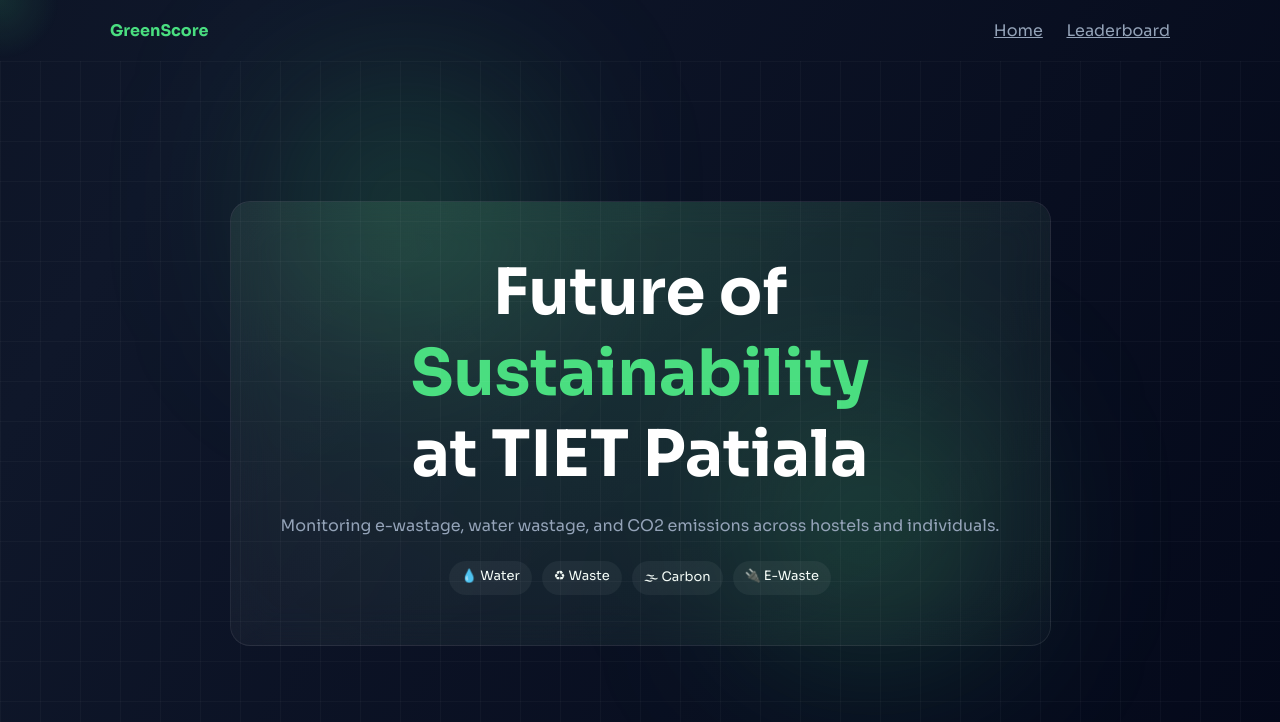
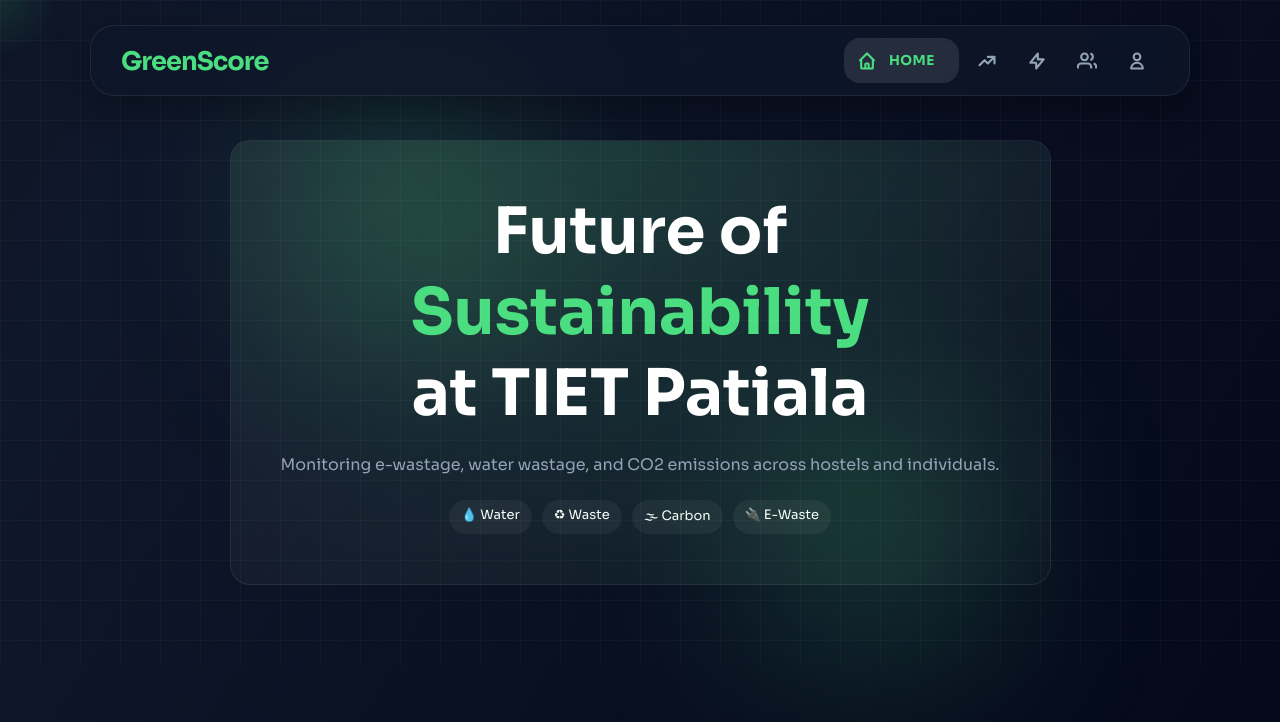
Before and after one commit to abhyudaysaksena06/Env_Pro, a plain HTML site: page index.html in a window 1280 px wide. Shown: the top 722 px of the page. Drawn offline with nearby package versions, Linux system fonts and the light colour scheme.

Commit message:
Nav-Bar Fixed

```diff
--- a/index.html
+++ b/index.html
@@ -29,15 +29,59 @@
     <div class="cursor-glow"></div>
 
     <!-- NAV -->
-    <nav class="nav">
-      <div class="container nav-inner">
-        <div class="logo">GreenScore</div>
-        <div class="nav-links">
-          <a href="#">Home</a>
-          <a href="#leaderboard">Leaderboard</a>
-        </div>
-      </div>
-    </nav>
+    <div class="nav-container" id="navContainer">
+        <nav>
+            <div class="logo">GreenScore</div>
+
+            <div class="menu">
+                <a href="index.html" class="link active home-link">
+                    <span class="link-icon">
+                        <svg xmlns="http://www.w3.org/2000/svg" fill="none" viewBox="0 0 24 24" stroke="currentColor">
+                            <path d="M3 12l2-2m0 0l7-7 7 7M5 10v10a1 1 0 001 1h3m10-11l2 2m-2-2v10a1 1 0 01-1 1h-3m-6 0a1 1 0 001-1v-4a1 1 0 011-1h2a1 1 0 011 1v4a1 1 0 001 1m-6 0h6" />
+                        </svg>
+                    </span>
+                    <span class="link-title">Home</span>
+                </a>
+
+                <a href="Leaderboard.html" class="link leader-link">
+                    <span class="link-icon">
+                        <svg xmlns="http://www.w3.org/2000/svg" fill="none" viewBox="0 0 24 24" stroke="currentColor">
+                            <path stroke-linecap="round" stroke-linejoin="round" d="M13 7h8m0 0v8m0-8l-8 8-4-4-6 6" />
+                        </svg>
+                    </span>
+                    <span class="link-title">Leaderboard</span>
+                </a>
+
+                <a href="E_Waste.html" class="link ewaste-link">
+                    <span class="link-icon">
+                        <svg xmlns="http://www.w3.org/2000/svg" fill="none" viewBox="0 0 24 24" stroke="currentColor">
+                           <path stroke-linecap="round" stroke-linejoin="round" d="M13 10V3L4 14h7v7l9-11h-7z" />
+                        </svg>
+                    </span>
+                    <span class="link-title">E-Waste</span>
+                </a>
+
+                <a href="Team.html" class="link team-link">
+                    <span class="link-icon">
+                        <svg xmlns="http://www.w3.org/2000/svg" fill="none" viewBox="0 0 24 24" stroke="currentColor">
+                            <path d="M17 21v-2a4 4 0 00-4-4H5a4 4 0 00-4 4v2" /><circle cx="9" cy="7" r="4" />
+                            <path d="M23 21v-2a4 4 0 00-3-3.87" /><path d="M16 3.13a4 4 0 010 7.75" />
+                        </svg>
+                    </span>
+                    <span class="link-title">Team</span>
+                </a>
+
+                <a href="User_Profile.html" class="link profile-link">
+                    <span class="link-icon">
+                        <svg xmlns="http://www.w3.org/2000/svg" fill="none" viewBox="0 0 24 24" stroke="currentColor">
+                            <path stroke-linecap="round" stroke-linejoin="round" d="M16 7a4 4 0 11-8 0 4 4 0 018 0zM12 14a7 7 0 00-7 7h14a7 7 0 00-7-7z" />
+                        </svg>
+                    </span>
+                    <span class="link-title">User Profile</span>
+                </a>
+            </div>
+        </nav>
+    </div>
 
     <!-- HERO -->
     <section class="hero">
--- a/script.js
+++ b/script.js
@@ -82,7 +82,7 @@ function initPreloader() {
         duration: 1,
         ease: "expo.inOut",
         onStart: function() {
-            gsap.set(".nav, .hero, section, footer", { visibility: "visible" });
+            gsap.set(".nav-container, .hero, section, footer", { visibility: "visible" });
         }
     }, "-=0.3");
 
@@ -151,7 +151,19 @@ function calculateImpact() {
     analogy = "<p>Please enter valid usage data to see your impact.</p>";
   }
 
-  const resultBox = document.getElementById("impactResult");
+const resultBox = document.getElementById("impactResult");
   resultBox.innerHTML = analogy;
   resultBox.style.display = "block";
 }
+
+/* NAVBAR SCROLL */
+const navContainer = document.getElementById('navContainer');
+if (navContainer) {
+    window.addEventListener('scroll', () => {
+        if (window.scrollY > 50) {
+            navContainer.classList.add('scrolled');
+        } else {
+            navContainer.classList.remove('scrolled');
+        }
+    });
+}
--- a/style2.css
+++ b/style2.css
@@ -89,39 +89,125 @@ body {
   transition: 0.15s ease;
 }
 
-/* NAV */
-.nav {
-  padding: 20px 0;
-}
-.nav-inner {
-  display: flex;
-  justify-content: space-between;
-  align-items: center;
-}
-.logo {
-  color: var(--accent);
-  font-weight: 700;
+/* --- LARGE FLOATING NAVBAR --- */
+.nav-container {
+    position: fixed;
+    top: 25px;
+    left: 50%;
+    transform: translateX(-50%);
+    width: 95%;
+    max-width: 1100px;
+    z-index: 1000;
+    transition: all 0.4s cubic-bezier(0.4, 0, 0.2, 1);
 }
 
-.nav-links a {
-  margin-left: 20px;
-  color: var(--muted);
-  position: relative;
+.nav-container nav {
+    display: flex;
+    justify-content: space-between;
+    align-items: center;
+    padding: 12px 30px;
+    background: rgba(15, 23, 42, 0.65);
+    backdrop-filter: blur(12px);
+    -webkit-backdrop-filter: blur(12px);
+    border-radius: 24px;
+    border: 1px solid rgba(255,255,255,0.08);
+    box-shadow: 0 12px 40px rgba(0, 0, 0, 0.3);
+    transition: all 0.4s cubic-bezier(0.4, 0, 0.2, 1);
 }
 
-.nav-links a::after {
-  content: "";
-  position: absolute;
-  width: 0;
-  height: 2px;
-  background: var(--accent);
-  bottom: -4px;
-  left: 0;
-  transition: 0.3s;
+.nav-container.scrolled nav {
+    padding: 8px 25px;
+    border-radius: 100px;
+    background: rgba(15, 23, 42, 0.85);
 }
 
-.nav-links a:hover::after {
-  width: 100%;
+.logo {
+    font-size: 1.6rem;
+    font-weight: 900;
+    letter-spacing: -1px;
+    color: var(--accent);
+    cursor: pointer;
+    margin-left: 0;
+    transition: margin 0.4s ease;
+}
+
+/* --- MENU --- */
+.menu {
+    display: flex;
+    gap: 5px;
+}
+
+.link {
+    display: inline-flex;
+    justify-content: flex-start;
+    align-items: center;
+    width: 45px;
+    height: 45px;
+    border-radius: 16px;
+    position: relative;
+    z-index: 1;
+    overflow: hidden;
+    text-decoration: none;
+    color: var(--muted);
+    background-color: transparent;
+    transition: width 0.4s cubic-bezier(0.4, 0, 0.2, 1) 0.3s,
+                background-color 0.3s ease 0.3s;
+}
+
+.link:hover, .link.active {
+    background-color: rgba(255, 255, 255, 0.1);
+    color: var(--accent);
+}
+
+/* Explicit widths to fit text exactly */
+.link.home-link:hover, .link.home-link.active { width: 115px; }
+.link.leader-link:hover, .link.leader-link.active { width: 160px; }
+.link.ewaste-link:hover, .link.ewaste-link.active { width: 130px; }
+.link.team-link:hover, .link.team-link.active { width: 105px; }
+.link.profile-link:hover, .link.profile-link.active { width: 160px; }
+
+.link:not(:hover) {
+    transition: width 0.25s ease 0s, background-color 0.25s ease 0s;
+}
+
+.link-icon {
+    width: 45px;
+    height: 100%;
+    display: flex;
+    align-items: center;
+    justify-content: center;
+    flex-shrink: 0;
+}
+
+.link-icon svg {
+    width: 20px;
+    height: 20px;
+    stroke-width: 2.5;
+}
+
+.link-title {
+    opacity: 0;
+    transition: opacity 0.2s ease 0.45s;
+    font-weight: 700;
+    font-size: 0.85rem;
+    white-space: nowrap;
+    padding-right: 18px;
+    text-transform: uppercase;
+    letter-spacing: 0.5px;
+}
+
+.link:hover .link-title,
+.link.active .link-title {
+    opacity: 1;
+}
+
+.link:not(:hover) .link-title {
+    transition: opacity 0.1s ease 0s;
+}
+
+@media (max-width: 900px) {
+    .link:hover, .link.active { width: 45px !important; background-color: transparent; }
+    .link-title { display: none; }
 }
 
 /* HERO */
@@ -304,7 +390,7 @@ footer {
 }
 
 /* Hide main components initially for smooth GSAP reveal */
-.nav, .hero, section, footer {
+.nav-container, .hero, section, footer {
     visibility: hidden;
 }
 
```
